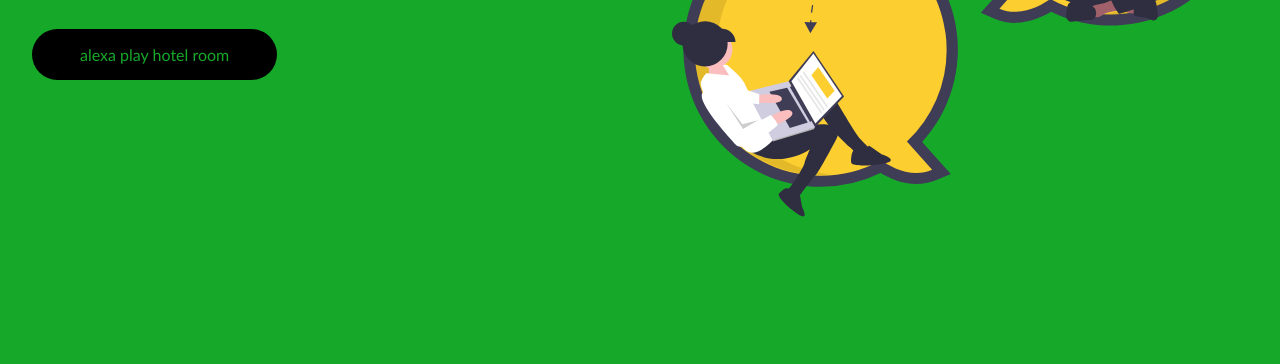
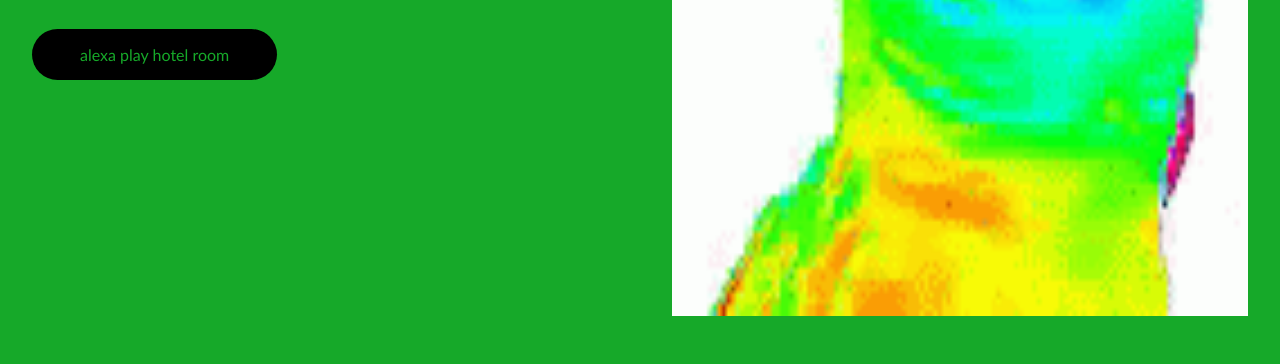
Before and after one commit to xyeber/D1splay, a plain HTML site: page index.html in a window 1280 px wide. Shown: the part 476-840 px from the top of the page. Drawn offline with Linux system fonts and the light colour scheme.

Commit message:
changesss

```diff
--- a/index.html
+++ b/index.html
@@ -25,7 +25,7 @@
         </div>
         <div class="column-right">
           <img
-            src="./image-1.svg"
+            src="./rainbow-frog.gif"
             alt="illustration
         "
             class="hero-image"
```
Also changed, not shown: image-1.svg (deleted), rainbow-frog.gif (added).
